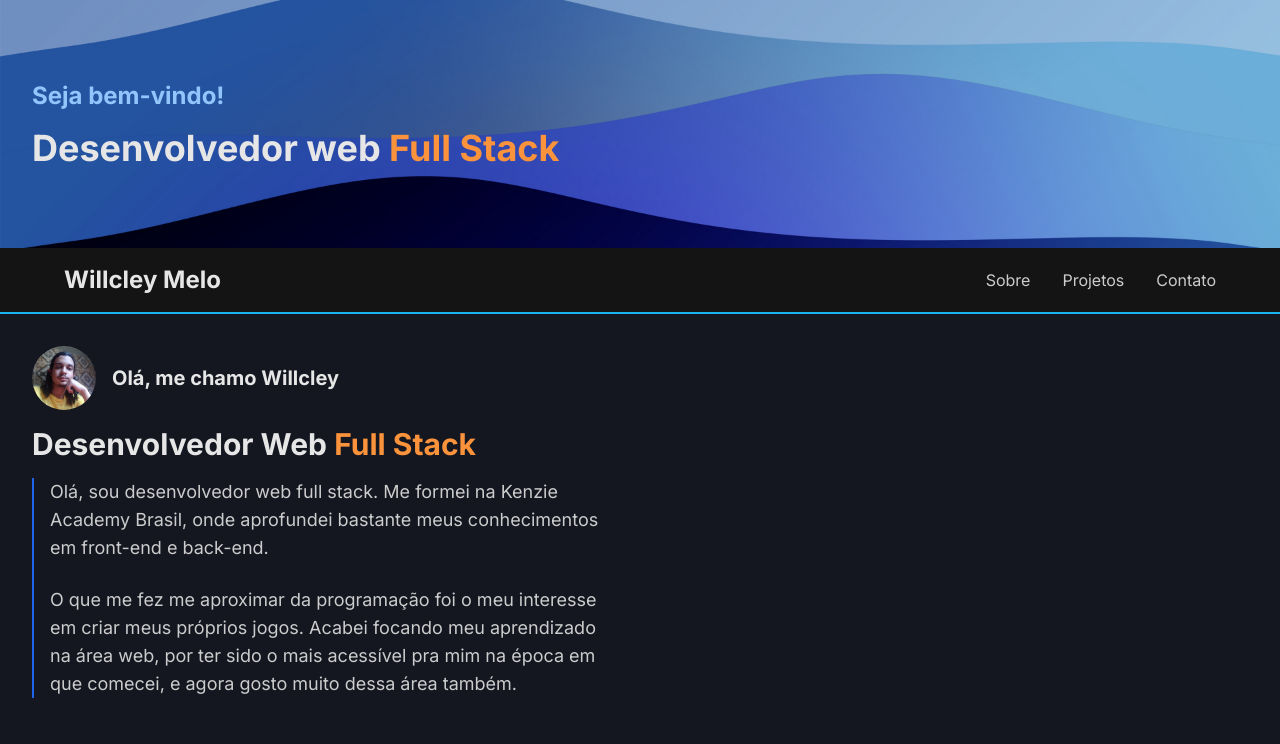
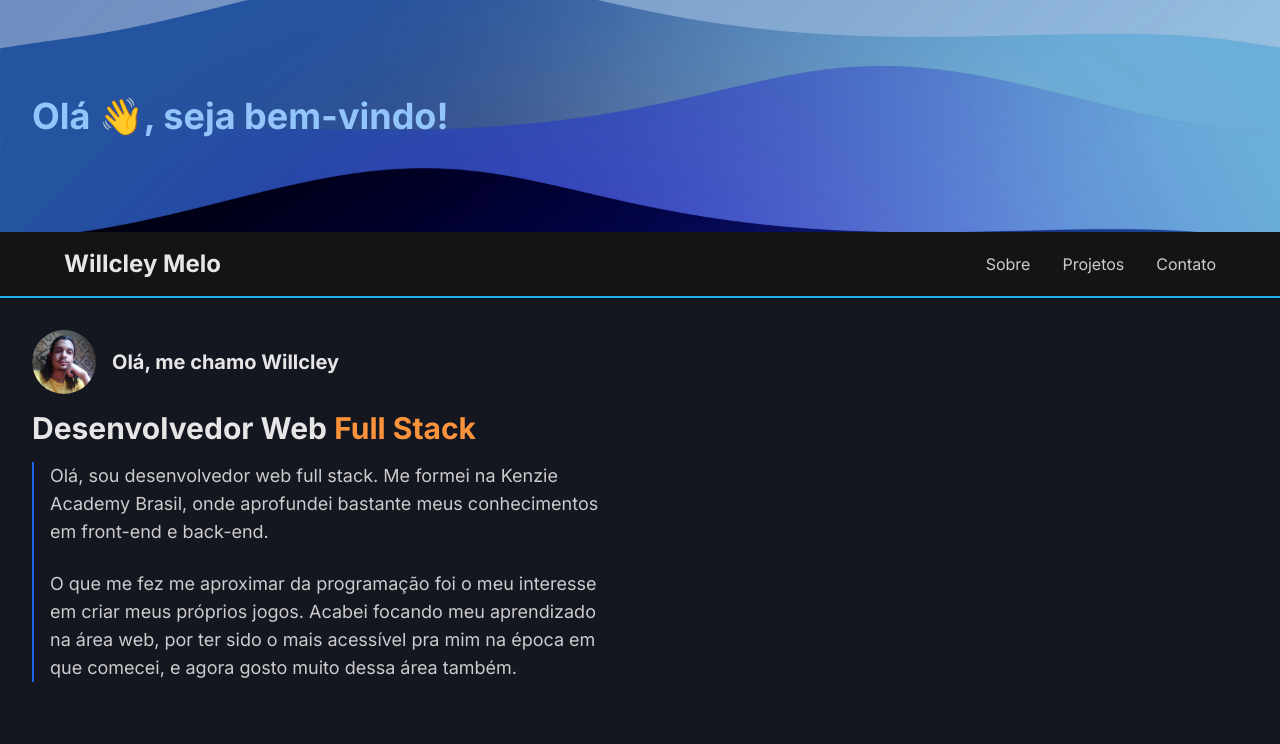
Before and after one commit to Willcley/Portif-lio, a Next.js app: page / in a window 1280 px wide. Shown: the top 744 px of the page. Built offline with nearby package versions, Linux system fonts and the light colour scheme.

Commit message:
fix: update text

```diff
--- a/src/components/Bunner/index.tsx
+++ b/src/components/Bunner/index.tsx
@@ -12,7 +12,7 @@ export const Bunner = () => {
                 z-10
                 flex justify-between items-start gap-4
                 sm:items-center
-                py-12
+                py-16
                 w-full max-w-6xl h-full
             ">
                 <div className="
@@ -20,19 +20,12 @@ export const Bunner = () => {
                 ">
                     <div className="z-10">
                         <h3 className="
-                            text-2xl font-bold
+                            text-4xl font-bold
                             text-blue-300
                         ">
-                            Seja bem-vindo!
+                            Olá 👋, seja bem-vindo!
                         </h3>
                     </div>
-                    <h1 className="
-                        z-10
-                        text-4xl font-bold
-                    ">
-                        {"Desenvolvedor web "}
-                        <span className="text-orange-400">Full Stack</span>
-                    </h1>
                 </div>
             </div>
             <div className="
```
